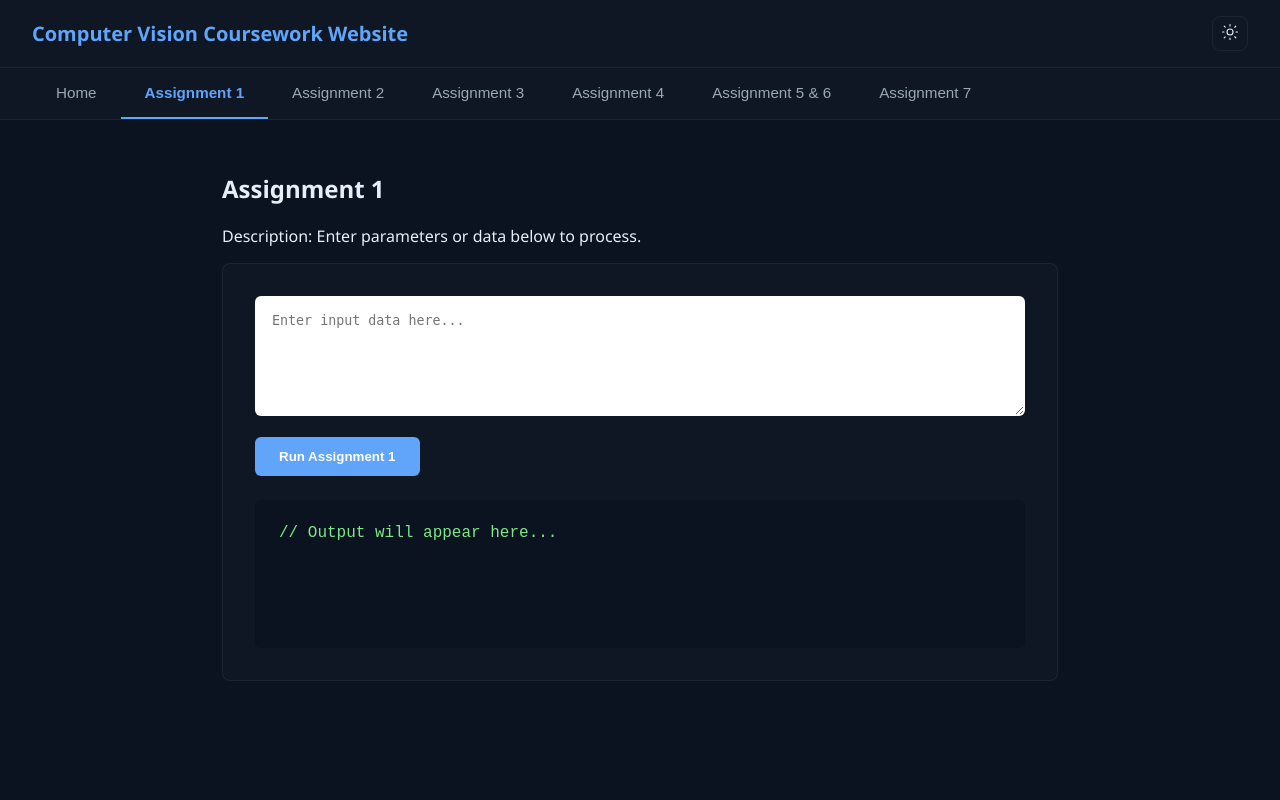
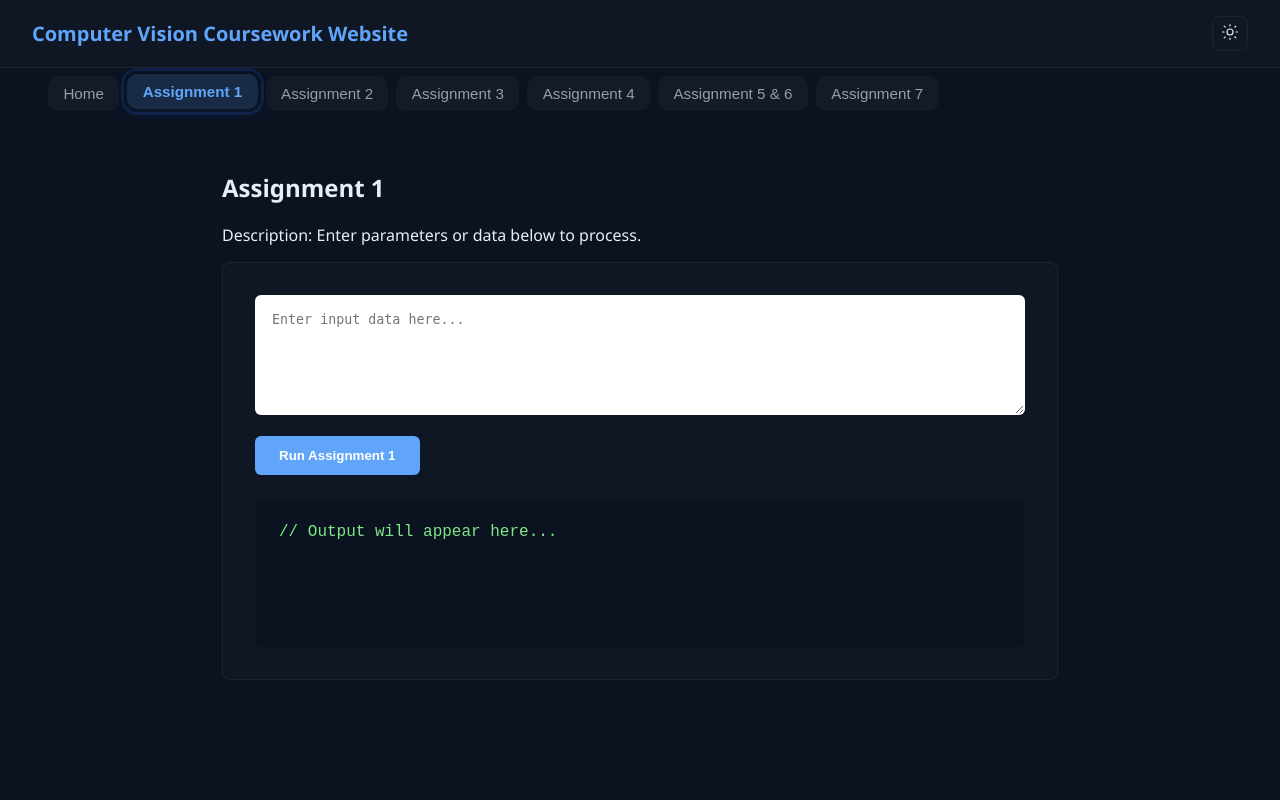
Before and after one commit to NectarCoder/comp-vision-hw-site, a Flask app: page / in a window 1280 px wide, after a click on "Assignment 1". Run offline with Flask 3, Linux system fonts and the light colour scheme.

Commit message:
nav bar updates

```diff
--- a/templates/index.html
+++ b/templates/index.html
@@ -17,6 +17,10 @@
             --output-bg: #0f172a;
             --output-text: #10b981;
             --surface-hover: #f1f5f9;
+            /* stronger tab backgrounds for clarity (light mode) */
+            --tab-bg: rgba(2,6,23,0.06); /* subtle gray-blue */
+            --tab-hover-bg: rgba(37,99,235,0.06);
+            --tab-active-bg: rgba(37,99,235,0.12);
         }
 
         /* Dark theme overrides - applied when <body> has .dark */
@@ -31,6 +35,10 @@
             --output-bg: #0b1220;
             --output-text: #7ee787;
             --surface-hover: rgba(255,255,255,0.02);
+            /* dark mode tab variables */
+            --tab-bg: rgba(255,255,255,0.04);
+            --tab-hover-bg: rgba(96,165,250,0.10);
+            --tab-active-bg: rgba(96,165,250,0.16);
         }
 
         /* Smooth transitions for theme changes (colors & surfaces) */
@@ -113,29 +121,64 @@
 
         h1 { margin: 0; font-size: 1.25rem; font-weight: 600; color: var(--primary); }
 
-        /* Navigation Tabs */
+        /* Navigation Tabs (now floating rounded buttons) */
         .tabs {
             display: flex;
-            background: var(--surface);
-            padding: 0 2rem;
-            border-bottom: 1px solid var(--border);
+            gap: 0.5rem;
+            padding: 0.5rem 1rem;
+            margin-left: 2rem;
             overflow-x: auto;
+            align-items: center;
+            /* keep transparent so tabs look like floating pills */
+            background: transparent;
+            border-bottom: none;
         }
 
         .tab-btn {
-            background: none;
+            background: transparent;
+            background-color: var(--tab-bg);
             border: none;
-            padding: 1rem 1.5rem;
+            padding: 0.5rem 0.9rem;
             font-size: 0.95rem;
             color: var(--muted);
             cursor: pointer;
-            border-bottom: 2px solid transparent;
-            transition: all 0.2s;
+            border-radius: 10px;
+            border: 1px solid transparent;
+            transition: transform 160ms ease, background-color 200ms ease, color 160ms ease, box-shadow 200ms ease;
             white-space: nowrap;
+            display: inline-flex;
+            align-items: center;
+            gap: 0.45rem;
         }
 
-        .tab-btn:hover { color: var(--primary); background-color: var(--surface-hover); }
-        .tab-btn.active { color: var(--primary); border-bottom-color: var(--primary); font-weight: 600; }
+        /* Make non-selected tabs clearly interactive and keyboard reachable */
+        .tab-btn:not(.active) {
+            opacity: 0.95;
+        }
+
+        /* keyboard focus state */
+        .tab-btn:focus-visible {
+            outline: 3px solid rgba(37,99,235,0.18);
+            outline-offset: 3px;
+            box-shadow: 0 8px 20px rgba(37,99,235,0.08);
+        }
+
+        .tab-btn:hover {
+            transform: translateY(-4px);
+            color: var(--text);
+            background-color: var(--tab-hover-bg);
+            color: var(--text);
+            /* intentionally no box-shadow on hover */
+        }
+
+        /* Active tab becomes a filled rounded rectangle */
+        .tab-btn.active {
+            color: var(--primary);
+            background-color: var(--tab-active-bg);
+            /* box-shadow intentionally removed per user request */
+            font-weight: 600;
+            transform: translateY(-2px);
+        }
 
         /* Main Content */
         main {
@@ -233,14 +276,14 @@
 </header>
 
 <!-- Navigation -->
-<div class="tabs">
-    <button class="tab-btn active" onclick="switchTab('home')">Home</button>
-    <button class="tab-btn" onclick="switchTab('a1')">Assignment 1</button>
-    <button class="tab-btn" onclick="switchTab('a2')">Assignment 2</button>
-    <button class="tab-btn" onclick="switchTab('a3')">Assignment 3</button>
-    <button class="tab-btn" onclick="switchTab('a4')">Assignment 4</button>
-    <button class="tab-btn" onclick="switchTab('a56')">Assignment 5 & 6</button>
-    <button class="tab-btn" onclick="switchTab('a7')">Assignment 7</button>
+<div class="tabs" role="tablist" aria-label="Assignments navigation">
+    <button class="tab-btn active" role="tab" aria-selected="true" tabindex="0" onclick="switchTab('home')">Home</button>
+    <button class="tab-btn" role="tab" aria-selected="false" tabindex="-1" onclick="switchTab('a1')">Assignment 1</button>
+    <button class="tab-btn" role="tab" aria-selected="false" tabindex="-1" onclick="switchTab('a2')">Assignment 2</button>
+    <button class="tab-btn" role="tab" aria-selected="false" tabindex="-1" onclick="switchTab('a3')">Assignment 3</button>
+    <button class="tab-btn" role="tab" aria-selected="false" tabindex="-1" onclick="switchTab('a4')">Assignment 4</button>
+    <button class="tab-btn" role="tab" aria-selected="false" tabindex="-1" onclick="switchTab('a56')">Assignment 5 & 6</button>
+    <button class="tab-btn" role="tab" aria-selected="false" tabindex="-1" onclick="switchTab('a7')">Assignment 7</button>
 </div>
 
 <main>
@@ -361,11 +404,60 @@
         // Show specific content
         document.getElementById(tabId).classList.add('active');
 
-        // Activate specific button (finding by onclick attribute is a quick hack for this structure)
+        // Activate and update accessibility attributes for tab buttons
         const buttons = Array.from(document.querySelectorAll('.tab-btn'));
-        const activeButton = buttons.find(btn => btn.getAttribute('onclick').includes(tabId));
-        if (activeButton) activeButton.classList.add('active');
+        buttons.forEach(btn => {
+            const isTarget = btn.getAttribute('onclick') && btn.getAttribute('onclick').includes(tabId);
+            if (isTarget) {
+                btn.classList.add('active');
+                btn.setAttribute('aria-selected', 'true');
+                btn.setAttribute('tabindex', '0');
+                // move keyboard focus so screen readers and keyboard users land on the active tab
+                try { btn.focus(); } catch (e) {}
+            } else {
+                btn.classList.remove('active');
+                btn.setAttribute('aria-selected', 'false');
+                btn.setAttribute('tabindex', '-1');
+            }
+        });
     }
+
+    // Basic keyboard navigation for the tabs (left/right arrows, home, end)
+    (function attachTabKeyboard() {
+        const tabButtons = Array.from(document.querySelectorAll('.tab-btn'));
+        if (!tabButtons.length) return;
+
+        function focusTab(index) {
+            const btn = tabButtons[index];
+            if (!btn) return;
+            const clickHandler = btn.onclick || (() => {});
+            // trigger the same handler by calling click — which will call switchTab
+            btn.click();
+        }
+
+        tabButtons.forEach((btn, idx) => {
+            btn.addEventListener('keydown', (e) => {
+                const key = e.key;
+                if (key === 'ArrowRight') {
+                    e.preventDefault();
+                    focusTab((idx + 1) % tabButtons.length);
+                } else if (key === 'ArrowLeft') {
+                    e.preventDefault();
+                    focusTab((idx - 1 + tabButtons.length) % tabButtons.length);
+                } else if (key === 'Home') {
+                    e.preventDefault();
+                    focusTab(0);
+                } else if (key === 'End') {
+                    e.preventDefault();
+                    focusTab(tabButtons.length - 1);
+                } else if (key === 'Enter' || key === ' ') {
+                    // Space or Enter should activate
+                    e.preventDefault();
+                    btn.click();
+                }
+            });
+        });
+    })();
 
     // Generic Runner for Assignments
     async function runAssignment(id) {
```
